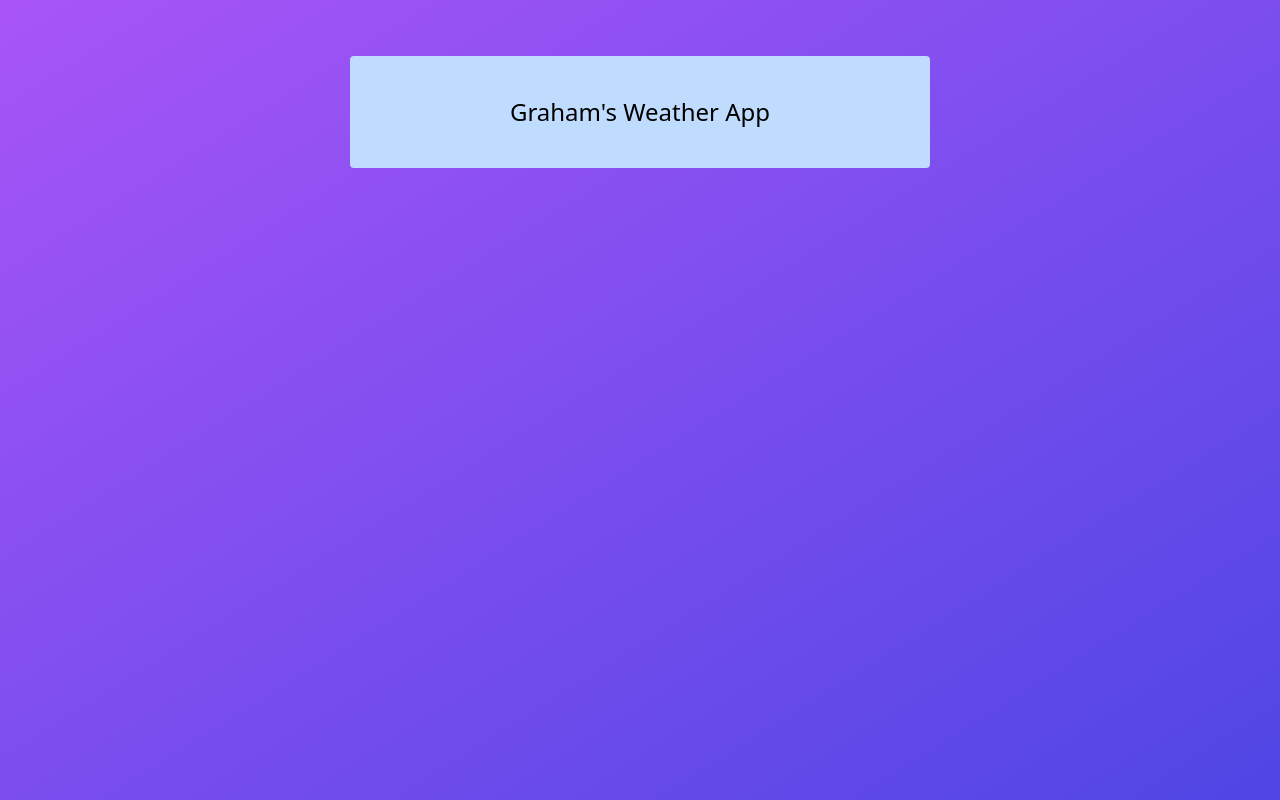
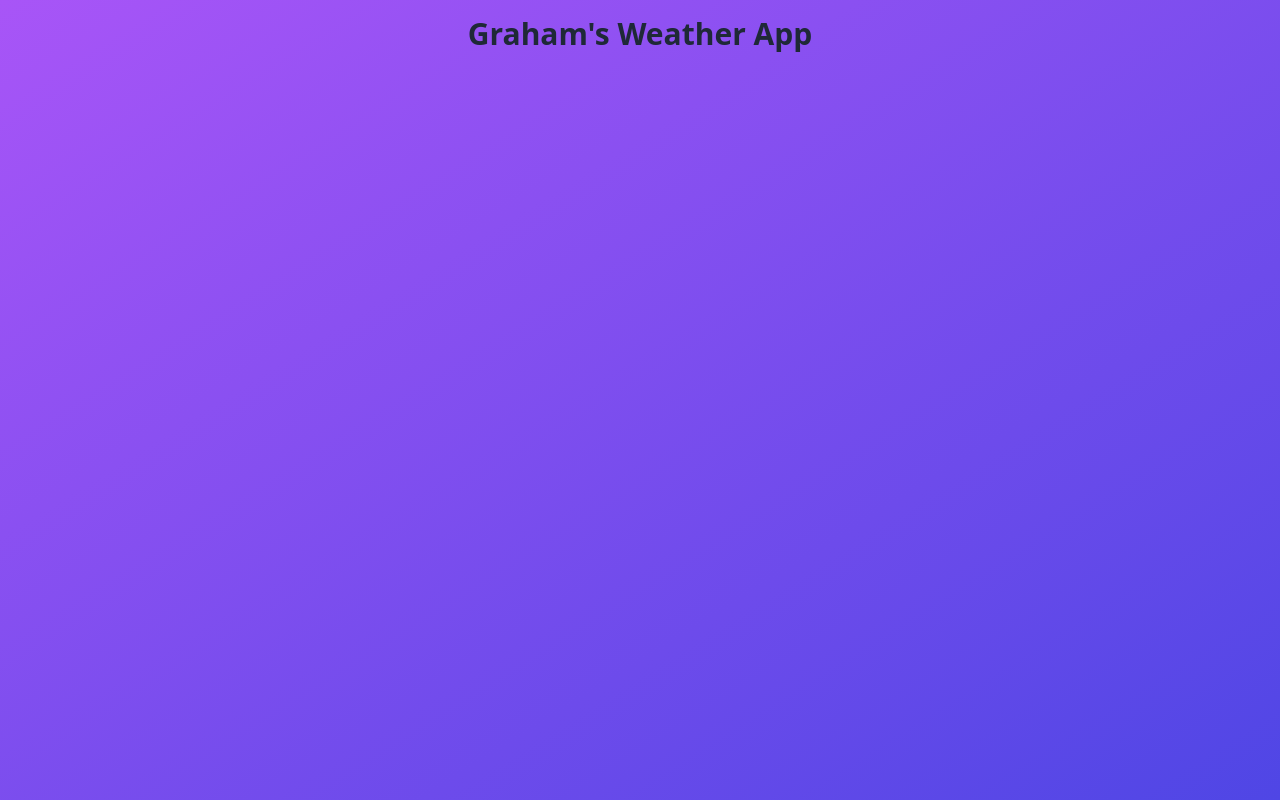
Before and after one commit to grahamjfalc/reintroduction-to-react, a React (Create React App) app: page / in a window 1280 px wide. Built offline with nearby package versions, Linux system fonts and the light colour scheme.

Commit message:
Modified Header component to be a JSX element

```diff
--- a/src/App.js
+++ b/src/App.js
@@ -1,6 +1,6 @@
 // import React, { useState } from 'react';
 // import { getLatitude, getLongitude, getWeatherByCoordinates } from './AppFunctions.js';
-import { Header } from './components/Header.js';
+import Header from './components/Header.js';
 
 function App() {
   // const [inputValue, setInputValue] = useState('');
@@ -27,7 +27,7 @@ function App() {
 
   return (
     <div className="min-h-screen text-center bg-gradient-to-br from-purple-500 to-indigo-600 p-4">
-      {Header("Graham's Weather App")}
+      <Header title="Graham's Weather App" />
     </div>
   );
 }
--- a/src/components/Header.js
+++ b/src/components/Header.js
@@ -1,7 +1,14 @@
-export const Header = (text) => {
+// src/Header.js
+import React from 'react';
+
+// This is a functional React component
+function Header(props) {
+  // Access the title via props.title
   return (
-    <div className="p-10 text-2xl">
-      <span className="inline-block bg-blue-200 px-40 py-10 rounded">{text}</span>
-    </div>
+    <h2 className="text-3xl font-bold text-gray-800 mb-6 text-center">
+      {props.title}
+    </h2>
   );
 }
+
+export default Header; // Export the component so it can be imported
```
